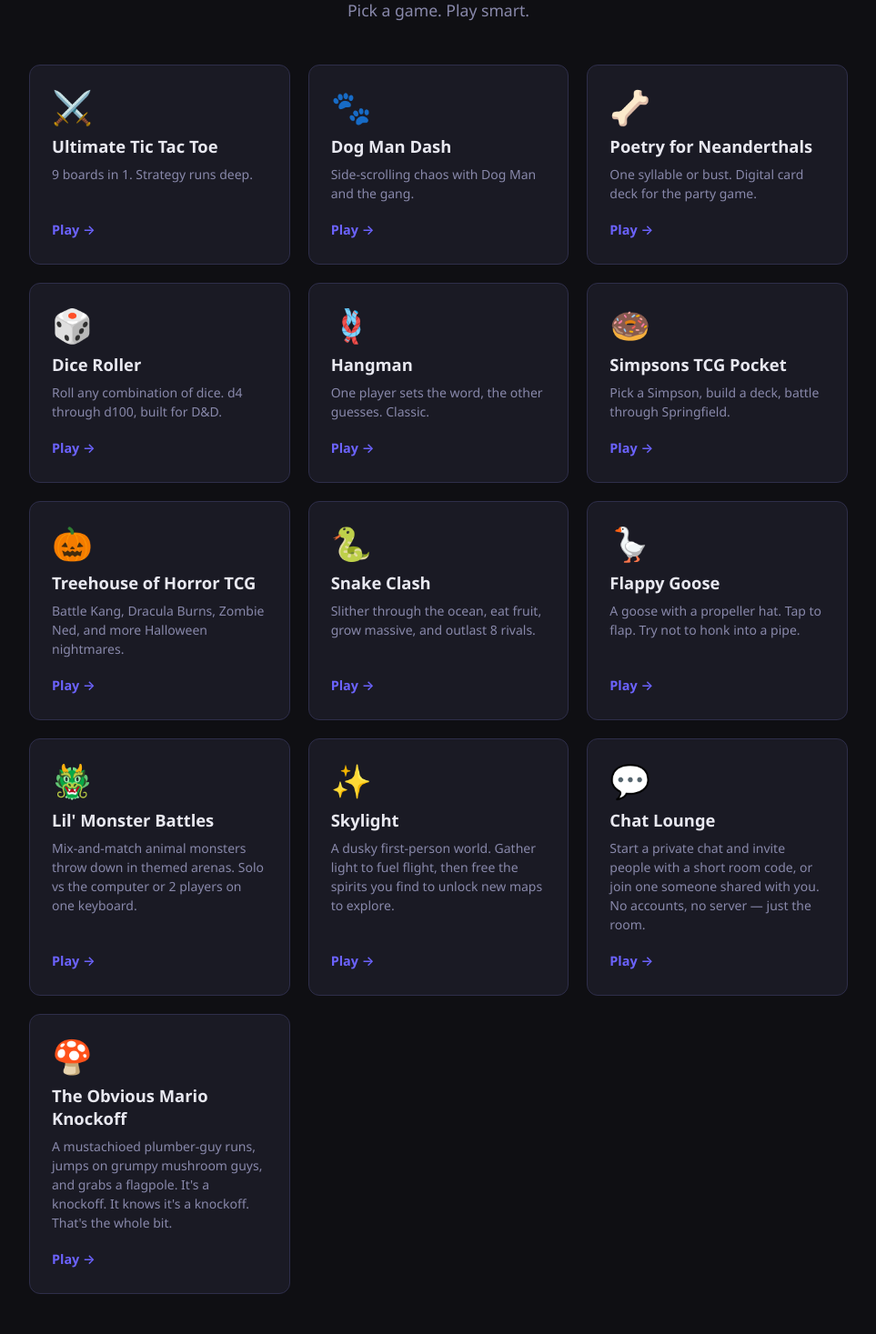
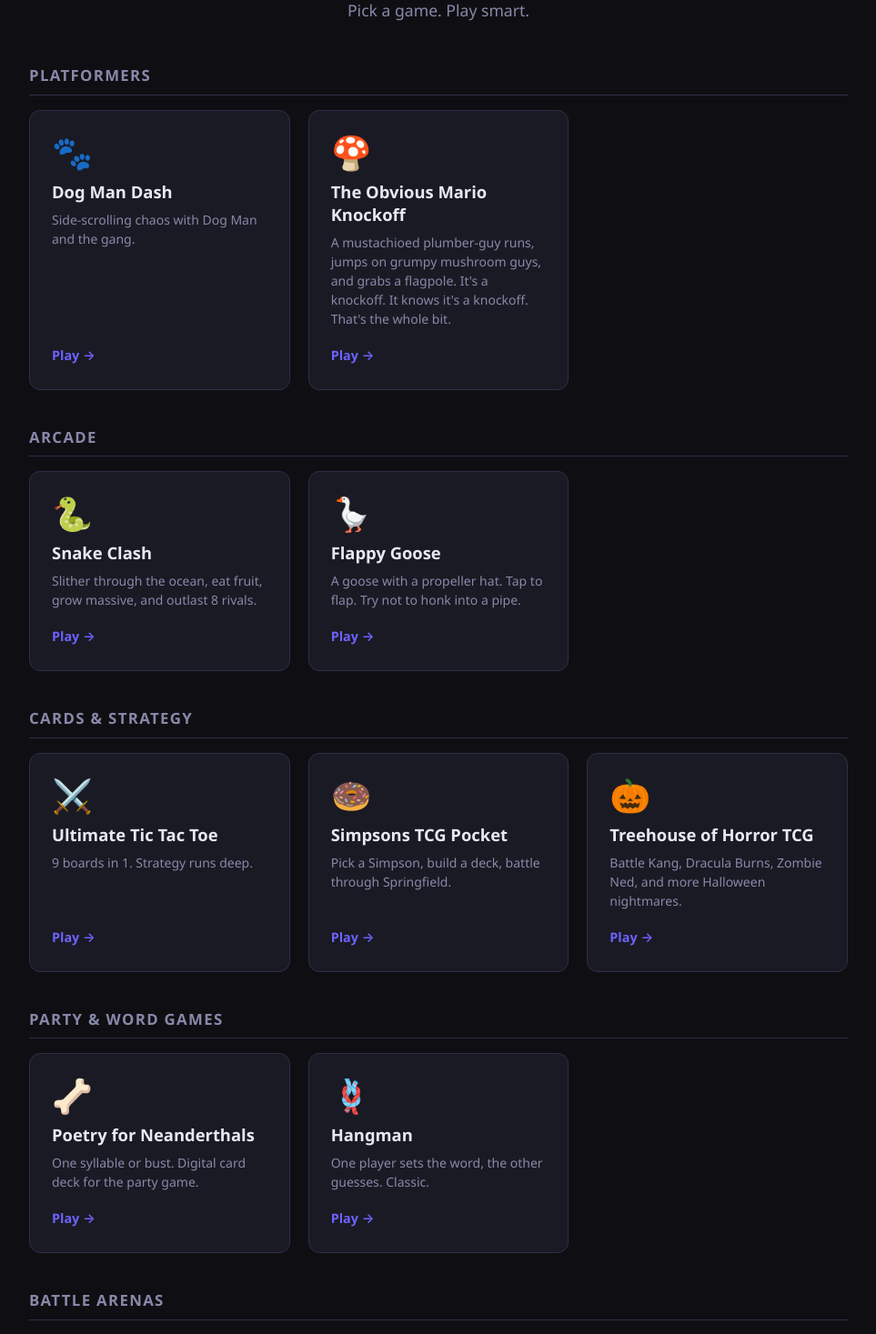
Before and after one commit to joshkauffman/gamehub, a React (Vite) app: page / in a window 1280 px wide. Shown: the part 160-1627 px from the top of the page at 91% size, without its empty margins (158-1121 px from the left). Built offline with nearby package versions, Linux system fonts and the light colour scheme.

Commit message:
Organize the GameHub grid into categories
Group the 13 listed games under seven headings (Platformers, Arcade,
Cards & Strategy, Party & Word Games, Battle Arenas, Exploration,
Tools & Hangouts) instead of one flat grid.

Co-Authored-By: Claude Sonnet 5 <noreply@anthropic.com>

```diff
--- a/src/pages/Home.jsx
+++ b/src/pages/Home.jsx
@@ -1,14 +1,10 @@
 import { Link } from 'react-router-dom'
 import styles from './Home.module.css'
 
-const GAMES = [
+const CATEGORIES = [
   {
-    id: 'ultimate-ttt',
-    title: 'Ultimate Tic Tac Toe',
-    description: '9 boards in 1. Strategy runs deep.',
-    emoji: '⚔️',
-    path: '/ultimate-ttt',
-  },
+    name: 'Platformers',
+    games: [
       {
         id: 'dog-man-dash',
         title: 'Dog Man Dash',
@@ -17,25 +13,42 @@ const GAMES = [
         path: '/dog-man-dash',
       },
       {
-    id: 'poetry-for-neanderthals',
-    title: 'Poetry for Neanderthals',
-    description: 'One syllable or bust. Digital card deck for the party game.',
-    emoji: '🦴',
-    path: '/poetry-for-neanderthals',
+        id: 'obvious-mario-knockoff',
+        title: 'The Obvious Mario Knockoff',
+        description: "A mustachioed plumber-guy runs, jumps on grumpy mushroom guys, and grabs a flagpole. It's a knockoff. It knows it's a knockoff. That's the whole bit.",
+        emoji: '🍄',
+        path: '/obvious-mario-knockoff',
+      },
+    ],
   },
   {
-    id: 'dice-roller',
-    title: 'Dice Roller',
-    description: 'Roll any combination of dice. d4 through d100, built for D&D.',
-    emoji: '🎲',
-    path: '/dice-roller',
+    name: 'Arcade',
+    games: [
+      {
+        id: 'snake-clash',
+        title: 'Snake Clash',
+        description: 'Slither through the ocean, eat fruit, grow massive, and outlast 8 rivals.',
+        emoji: '🐍',
+        path: '/snake-clash',
       },
       {
-    id: 'hangman',
-    title: 'Hangman',
-    description: 'One player sets the word, the other guesses. Classic.',
-    emoji: '🪢',
-    path: '/hangman',
+        id: 'flappy-goose',
+        title: 'Flappy Goose',
+        description: 'A goose with a propeller hat. Tap to flap. Try not to honk into a pipe.',
+        emoji: '🪿',
+        path: '/flappy-goose',
+      },
+    ],
+  },
+  {
+    name: 'Cards & Strategy',
+    games: [
+      {
+        id: 'ultimate-ttt',
+        title: 'Ultimate Tic Tac Toe',
+        description: '9 boards in 1. Strategy runs deep.',
+        emoji: '⚔️',
+        path: '/ultimate-ttt',
       },
       {
         id: 'simpsons-tcg',
@@ -51,20 +64,30 @@ const GAMES = [
         emoji: '🎃',
         path: '/treehouse-tcg',
       },
-  {
-    id: 'snake-clash',
-    title: 'Snake Clash',
-    description: 'Slither through the ocean, eat fruit, grow massive, and outlast 8 rivals.',
-    emoji: '🐍',
-    path: '/snake-clash',
+    ],
   },
   {
-    id: 'flappy-goose',
-    title: 'Flappy Goose',
-    description: 'A goose with a propeller hat. Tap to flap. Try not to honk into a pipe.',
-    emoji: '🪿',
-    path: '/flappy-goose',
+    name: 'Party & Word Games',
+    games: [
+      {
+        id: 'poetry-for-neanderthals',
+        title: 'Poetry for Neanderthals',
+        description: 'One syllable or bust. Digital card deck for the party game.',
+        emoji: '🦴',
+        path: '/poetry-for-neanderthals',
       },
+      {
+        id: 'hangman',
+        title: 'Hangman',
+        description: 'One player sets the word, the other guesses. Classic.',
+        emoji: '🪢',
+        path: '/hangman',
+      },
+    ],
+  },
+  {
+    name: 'Battle Arenas',
+    games: [
       {
         id: 'lil-monster-battles',
         title: "Lil' Monster Battles",
@@ -72,12 +95,29 @@ const GAMES = [
         emoji: '🐲',
         path: '/lil-monster-battles',
       },
+    ],
+  },
+  {
+    name: 'Exploration',
+    games: [
       {
         id: 'world3d',
         title: 'Skylight',
         description: 'A dusky first-person world. Gather light to fuel flight, then free the spirits you find to unlock new maps to explore.',
         emoji: '✨',
         path: '/world3d',
+      },
+    ],
+  },
+  {
+    name: 'Tools & Hangouts',
+    games: [
+      {
+        id: 'dice-roller',
+        title: 'Dice Roller',
+        description: 'Roll any combination of dice. d4 through d100, built for D&D.',
+        emoji: '🎲',
+        path: '/dice-roller',
       },
       {
         id: 'chat-lounge',
@@ -86,12 +126,7 @@ const GAMES = [
         emoji: '💬',
         path: '/chat-lounge',
       },
-  {
-    id: 'obvious-mario-knockoff',
-    title: 'The Obvious Mario Knockoff',
-    description: "A mustachioed plumber-guy runs, jumps on grumpy mushroom guys, and grabs a flagpole. It's a knockoff. It knows it's a knockoff. That's the whole bit.",
-    emoji: '🍄',
-    path: '/obvious-mario-knockoff',
+    ],
   },
 ]
 
@@ -104,19 +139,21 @@ export default function Home() {
         </h1>
         <p className={styles.tagline}>Pick a game. Play smart.</p>
       </header>
-      <main className={styles.grid}>
-        {GAMES.map(game => (
+      <main className={styles.categories}>
+        {CATEGORIES.map(category => (
+          <section key={category.name} className={styles.section}>
+            <h2 className={styles.sectionTitle}>{category.name}</h2>
+            <div className={styles.grid}>
+              {category.games.map(game => (
                 <Link key={game.id} to={game.path} className={styles.card}>
                   <span className={styles.emoji}>{game.emoji}</span>
-            <h2 className={styles.cardTitle}>{game.title}</h2>
+                  <h3 className={styles.cardTitle}>{game.title}</h3>
                   <p className={styles.cardDesc}>{game.description}</p>
                   <span className={styles.play}>Play →</span>
                 </Link>
               ))}
-        {Array.from({ length: Math.max(0, 3 - GAMES.length) }).map((_, i) => (
-          <div key={i} className={styles.cardPlaceholder}>
-            <span className={styles.soon}>Coming Soon</span>
             </div>
+          </section>
         ))}
       </main>
     </div>
--- a/src/pages/Home.module.css
+++ b/src/pages/Home.module.css
@@ -28,12 +28,32 @@
   font-size: 1.1rem;
 }
 
+.categories {
+  display: flex;
+  flex-direction: column;
+  gap: 2.5rem;
+  width: 100%;
+  max-width: 900px;
+}
+
+.section { width: 100%; }
+
+.sectionTitle {
+  font-size: 1.05rem;
+  font-weight: 700;
+  text-transform: uppercase;
+  letter-spacing: 0.08em;
+  color: var(--text-muted);
+  margin: 0 0 1rem;
+  padding-bottom: 0.6rem;
+  border-bottom: 1px solid var(--border);
+}
+
 .grid {
   display: grid;
   grid-template-columns: repeat(auto-fill, minmax(240px, 1fr));
   gap: 1.25rem;
   width: 100%;
-  max-width: 900px;
 }
 
 .card {
@@ -77,21 +97,3 @@
   font-weight: 600;
   font-size: 0.9rem;
 }
-
-.cardPlaceholder {
-  background: var(--surface);
-  border: 1px dashed var(--border);
-  border-radius: var(--radius);
-  padding: 1.75rem 1.5rem;
-  display: flex;
-  align-items: center;
-  justify-content: center;
-  min-height: 160px;
-}
-
-.soon {
-  color: var(--text-muted);
-  font-size: 0.875rem;
-  letter-spacing: 0.05em;
-  text-transform: uppercase;
-}
```
Lines whose indentation alone changed are shown as unchanged.
